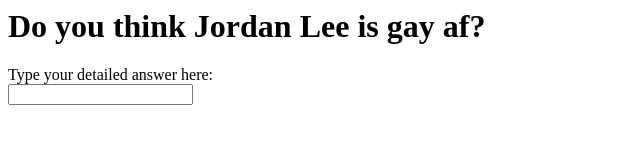
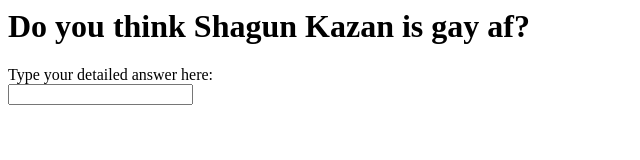
Before and after one commit to AkshaySapra/AkshaySapra.github.io, a plain HTML site: page index.html in a window 1280 px wide. Shown: the whole page, without its empty margins (0-640 px from the left). Drawn offline with Linux system fonts and the light colour scheme.

Commit message:
Update index.html

```diff
--- a/index.html
+++ b/index.html
@@ -4,7 +4,7 @@
       Do you think Jordan Lee is gay af?
      </title>
       <body>
-      <h1> Do you think Jordan Lee is gay af?</h1>
+      <h1> Do you think Shagun Kazan is gay af?</h1>
      </body>
     <form>
    Type your detailed answer here:<br>
```
